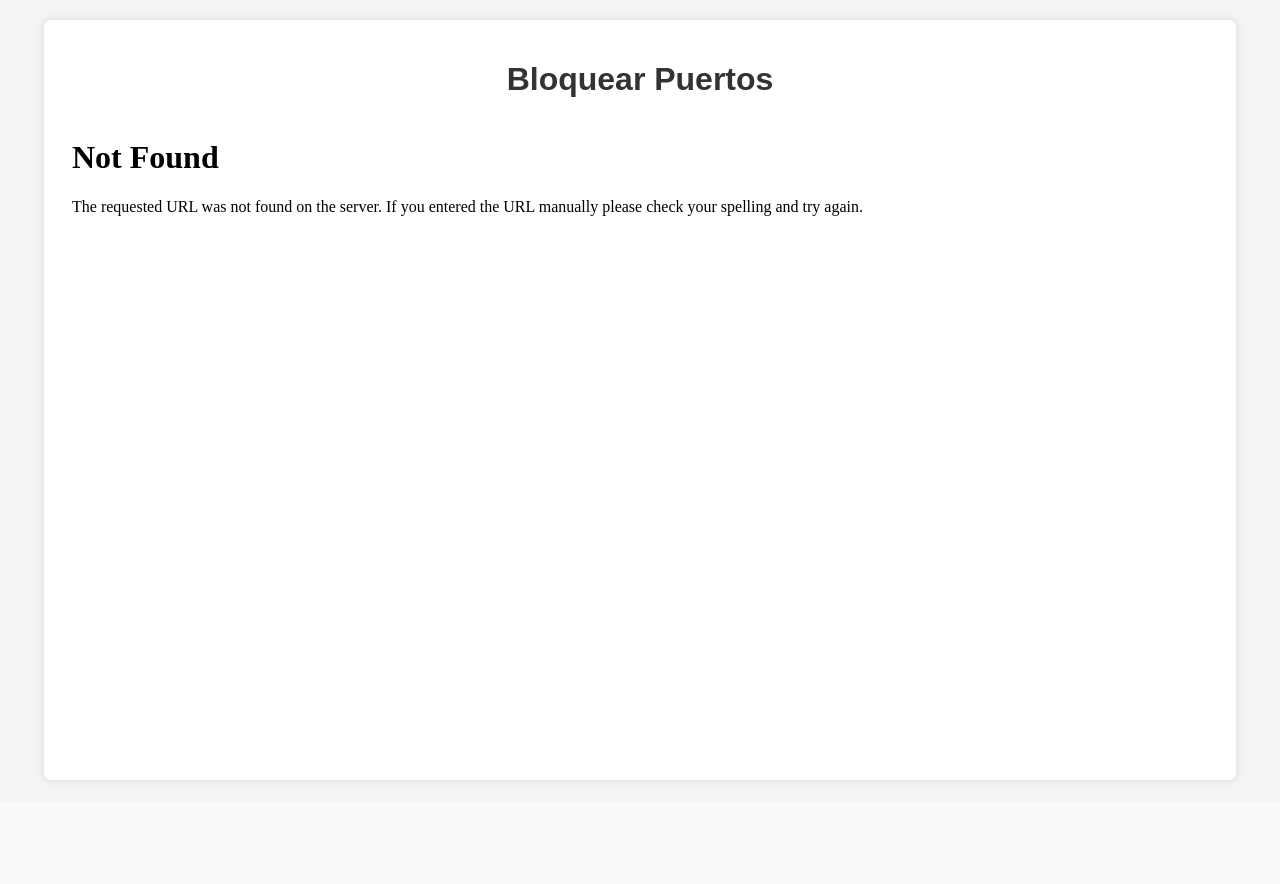
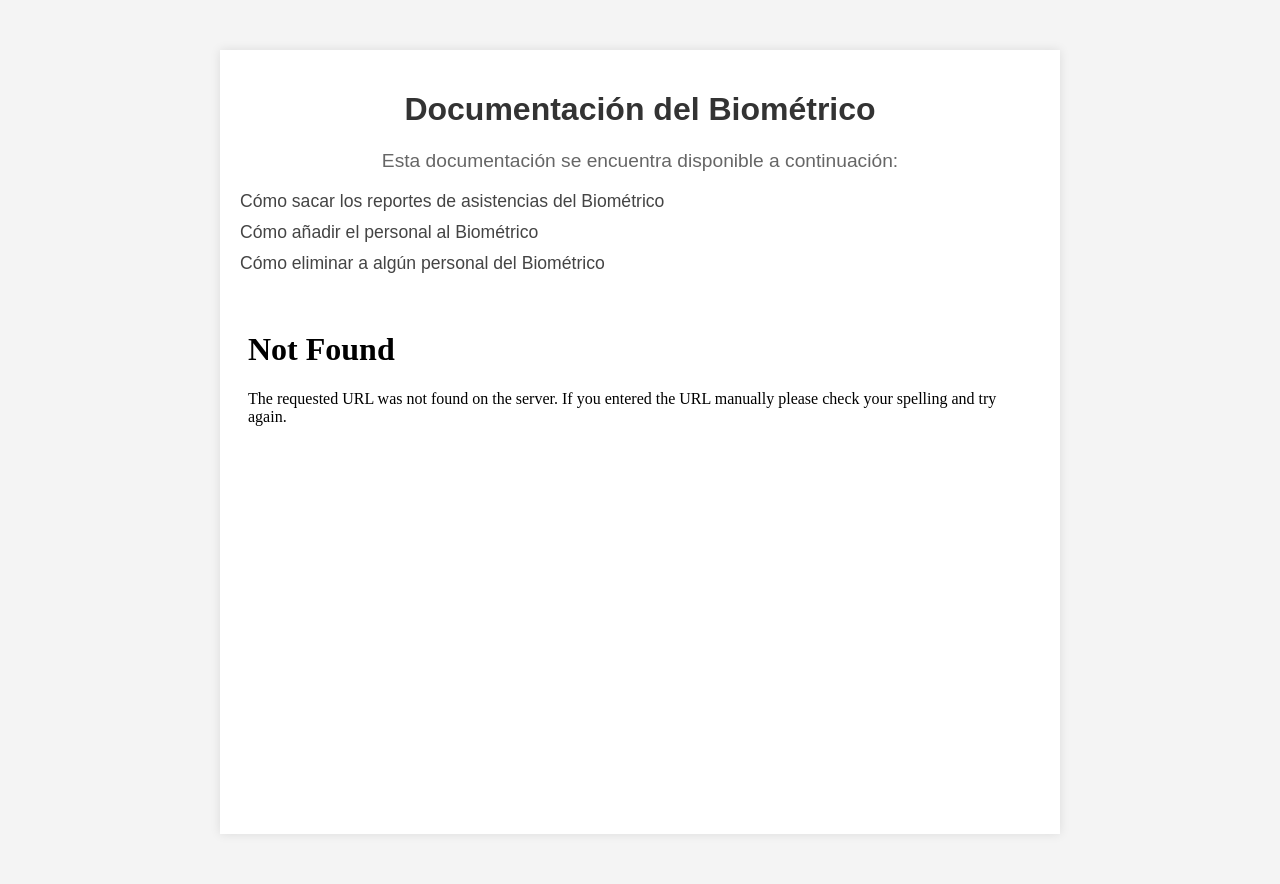
Before and after one commit to juliancastillo21/BACKUP-APP, a Flask app: page /biometrico in a window 1280 px wide. Before the commit the page ends 783 px from the top, so only its background shows below. Run offline with Flask 3, Linux system fonts and the light colour scheme.

Commit message:
se actualizo la vista de biometrico y se agrego en de la ruta en la vista admin

```diff
--- a/templates/admin.html
+++ b/templates/admin.html
@@ -78,6 +78,7 @@
                         <li><a href="#"><i class="fas fa-book-open"></i>Guia de usuario</a></li>
                         <li><a href="/bloquear_puertos"><i class="fas fa-lock"></i>Bloqueo De puertos</a></li>
                         <li><a href="/politicas_seguridad"><i class="fas fa-shield-alt"></i>Politicasde seguridad</a></li>
+                        <li><a href="/biometrico"><i class="fas fa-shield-alt"></i>Biometrico</a></li>
                     </ul>
                 </li>
                 <li><a href="/logout"><i class="fas fa-sign-out-alt"></i> Salir</a></li>
--- a/templates/biometrico.html
+++ b/templates/biometrico.html
@@ -1,45 +1,58 @@
 <!DOCTYPE html>
-<html lang="en">
+<html lang="es">
 <head>
     <meta charset="UTF-8">
     <meta name="viewport" content="width=device-width, initial-scale=1.0">
-    <title>Biometrico</title>
-</head>
+    <title>Documentación del Biométrico</title>
     <style>
         body {
             font-family: Arial, sans-serif;
             background-color: #f4f4f4;
             margin: 0;
             padding: 0;
-        display: flex;
-        justify-content: center;
-        align-items: center;
-        height: 100vh;
         }
         .container {
-        text-align: center;
+            max-width: 800px;
+            margin: 50px auto;
+            padding: 20px;
             background-color: #fff;
-        padding: 20px;
             box-shadow: 0 0 10px rgba(0, 0, 0, 0.1);
-        border-radius: 8px;
-        width: 90%;
-        max-width: 1200px;
-        height: 90%;
         }
         h1 {
             color: #333;
-        margin-bottom: 20px;
+            text-align: center;
+        }
+        p {
+            font-size: 1.2em;
+            color: #666;
+            text-align: center;
+        }
+        ul {
+            list-style-type: none;
+            padding: 0;
+        }
+        li {
+            font-size: 1.1em;
+            color: #444;
+            margin: 10px 0;
         }
         iframe {
             width: 100%;
-        height: calc(100% - 40px); /* Adjust height to fit within the container */
+            height: 500px;
             border: none;
+            margin-top: 20px;
         }
     </style>
 </head>
 <body>
     <div class="container">
-    <h1>Bloquear Puertos</h1>
+        <h1>Documentación del Biométrico</h1>
+        <p>Esta documentación se encuentra disponible a continuación:</p>
+        <ul>
+            <li>Cómo sacar los reportes de asistencias del Biométrico</li>
+            <li>Cómo añadir el personal al Biométrico</li>
+            <li>Cómo eliminar a algún personal del Biométrico</li>
+        </ul>
         <iframe src="{{ url_for('static', filename='documentacion_del_Biometrico.pdf') }}"></iframe>
     </div>
 </body>
```
Lines whose indentation alone changed are shown as unchanged.
